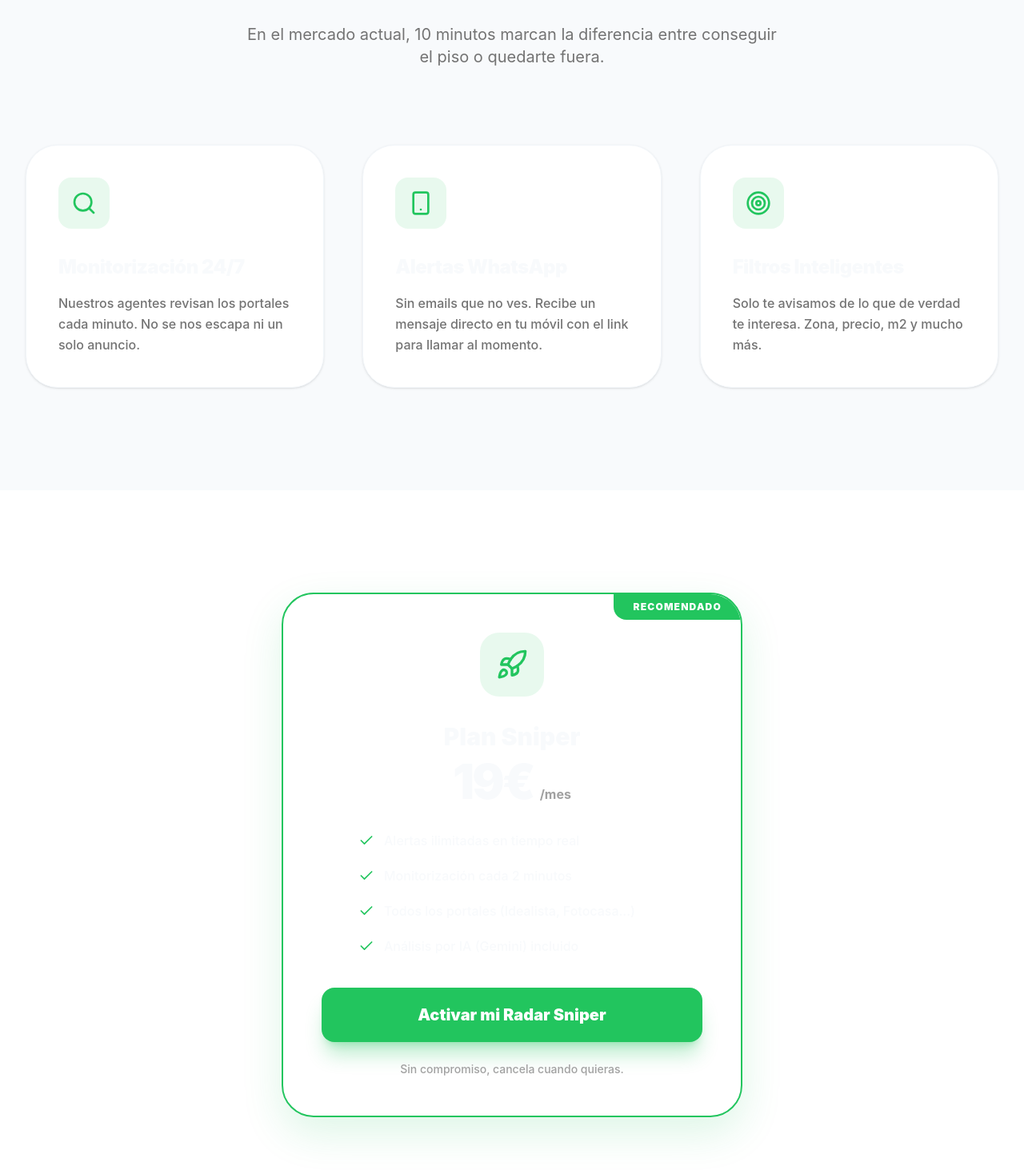
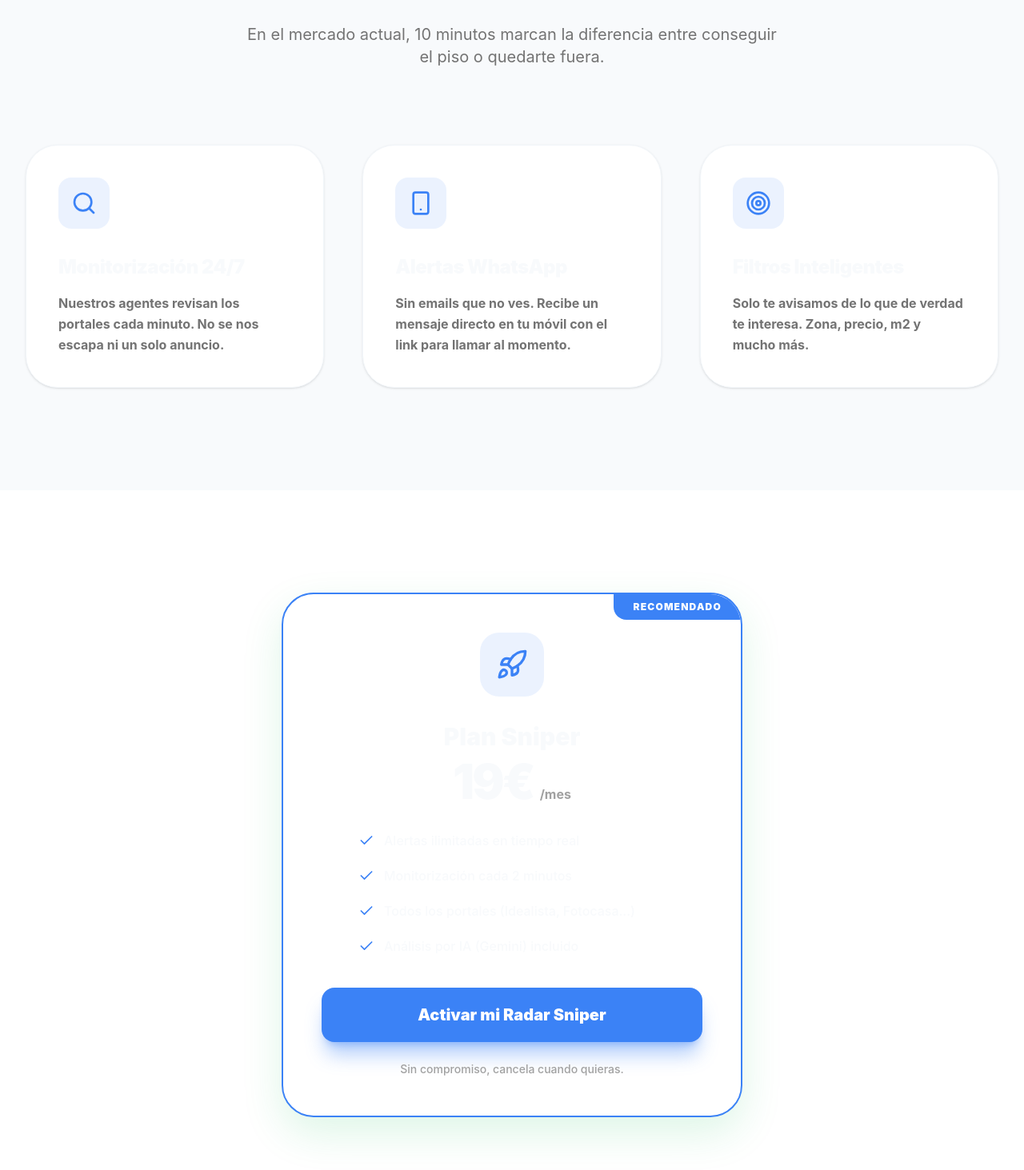
Before and after one commit to radardepisos/Radar-de-Pisos, a Next.js app: page / in a window 1280 px wide. Shown: the part 1289-2752 px from the top of the page at 80% size. Built offline with nearby package versions, Linux system fonts and the light colour scheme.

Commit message:
Total conversion to Blue Theme & UI readability improvements

```diff
--- a/src/app/globals.css
+++ b/src/app/globals.css
@@ -1,27 +1,26 @@
 @import "tailwindcss";
 
 @theme {
-  --color-primary: #22c55e;
-  /* Green 500 (Logo Green) */
-  --color-primary-dark: #16a34a;
-  /* Green 600 */
-  --color-accent: #3b82f6;
+  --color-primary: #3b82f6;
   /* Blue 500 */
+  --color-primary-dark: #2563eb;
+  /* Blue 600 */
+  --color-accent: #0ea5e9;
+  /* Sky 500 */
   --color-neutral-50: #f8fafc;
   --color-neutral-100: #f1f5f9;
   --color-neutral-800: #1e293b;
   --color-neutral-900: #020617;
-  /* Deepest blue-black */
+  /* Deep Blue-Black */
 }
 
 :root {
   --background: #020617;
-  /* Deep Blue-Black */
   --foreground: #f8fafc;
   --card: #0f172a;
   --card-foreground: #f8fafc;
   --border: #1e293b;
-  --ring: #22c55e;
+  --ring: #3b82f6;
 }
 
 body {
@@ -32,7 +31,7 @@ body {
 }
 
 .premium-gradient {
-  background: linear-gradient(135deg, #22c55e 0%, #10b981 100%);
+  background: linear-gradient(135deg, #3b82f6 0%, #0ea5e9 100%);
   -webkit-background-clip: text;
   -webkit-text-fill-color: transparent;
   background-clip: text;
@@ -61,11 +60,12 @@ body {
 
 .monitoring-card {
   background: linear-gradient(180deg, rgba(15, 23, 42, 0.5) 0%, rgba(15, 23, 42, 0.8) 100%);
-  border: 1px solid rgba(255, 255, 255, 0.05);
+  border: 1px solid rgba(255, 255, 255, 0.1);
+  /* Slightly more visible border for blue theme */
   transition: all 0.3s ease;
 }
 
 .monitoring-card:hover {
-  border-color: rgba(34, 197, 94, 0.3);
-  box-shadow: 0 0 40px -10px rgba(34, 197, 94, 0.1);
+  border-color: rgba(59, 130, 246, 0.4);
+  box-shadow: 0 0 50px -10px rgba(59, 130, 246, 0.2);
 }
--- a/src/app/page.tsx
+++ b/src/app/page.tsx
@@ -59,7 +59,7 @@ export default function Home() {
               <li className="flex items-center font-medium"><Check className="text-primary mr-3 w-5 h-5" /> Análisis por IA (Gemini) incluido</li>
             </ul>
 
-            <button className="w-full py-5 bg-primary hover:bg-primary-dark text-white rounded-2xl font-black text-xl transition-all shadow-xl shadow-primary/30 transform hover:scale-[1.02]">
+            <button className="w-full py-5 bg-primary hover:bg-primary-dark text-white rounded-2xl font-black text-xl transition-all shadow-xl shadow-primary/40 transform hover:scale-[1.02]">
               Activar mi Radar Sniper
             </button>
             <p className="mt-6 text-sm text-neutral-400 font-medium">Sin compromiso, cancela cuando quieras.</p>
@@ -92,10 +92,10 @@ export default function Home() {
 
 function FeatureCard({ title, description, icon }: { title: string, description: string, icon: React.ReactNode }) {
   return (
-    <div className="p-10 rounded-[2.5rem] bg-white dark:bg-neutral-800 border border-neutral-100 dark:border-neutral-700 hover:border-primary/40 transition-all group shadow-sm hover:shadow-xl hover:-translate-y-2">
+    <div className="p-10 rounded-[2.5rem] bg-white dark:bg-neutral-800 border border-neutral-100 dark:border-neutral-700 hover:border-primary/50 transition-all group shadow-sm hover:shadow-xl hover:-translate-y-2">
       <div className="w-16 h-16 rounded-2xl bg-primary/10 flex items-center justify-center text-primary mb-8 group-hover:scale-110 transition-transform">{icon}</div>
       <h3 className="text-2xl font-black mb-4 tracking-tight">{title}</h3>
-      <p className="text-neutral-500 leading-relaxed font-medium">{description}</p>
+      <p className="text-neutral-500 leading-relaxed font-bold">{description}</p>
     </div>
   );
 }
```
